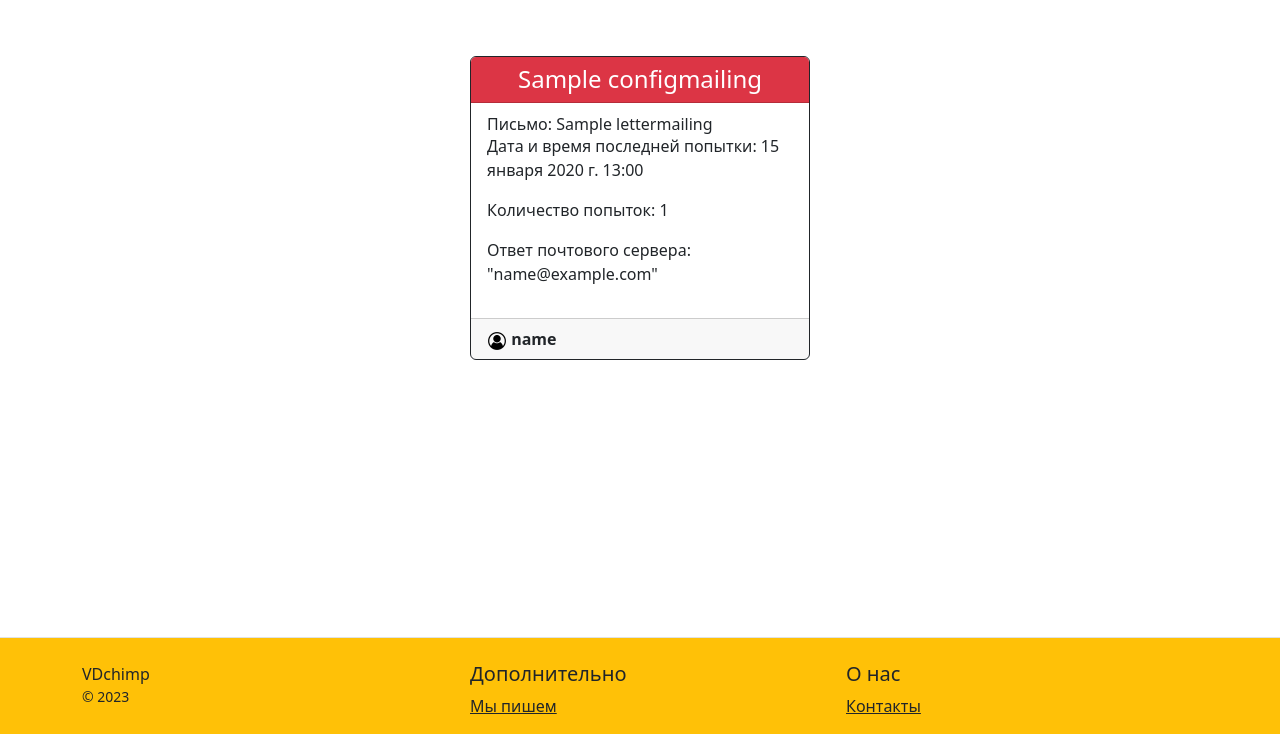
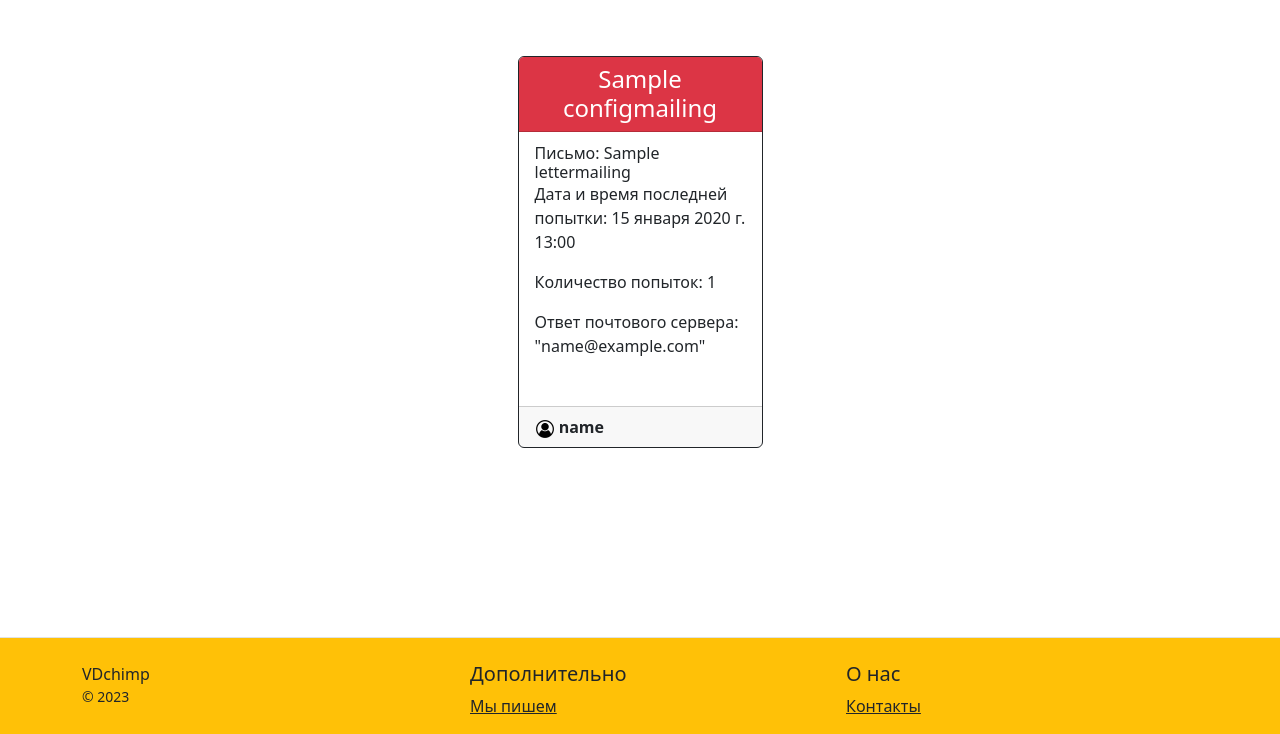
Before and after one commit to VDexpert/vdchimp, a Django app: page /mail-server-responds/ in a window 1280 px wide. Shown: the part 66-800 px from the top of the page. Run offline with Django 4.2, Linux system fonts and the light colour scheme; a user stored in the database is signed in; tables that the repository leaves empty hold one stand-in row (values such as "Sample post"); some libraries are stand-ins or nearby versions.

Commit message:
html fixe

```diff
--- a/sender/templates/sender/try_list.html
+++ b/sender/templates/sender/try_list.html
@@ -24,10 +24,10 @@
 {% endif %}
 
 <div class="container my-5">
-    <div class="row d-flex justify-content-center">
+    <div class="row row-cols-lg-5 row-cols-xl-4 row-cols-md-6 row-cols-sm-12 d-flex justify-content-center">
     {% for object in object_list %}
-        <div class="col-lg-5 col-xl-4 col-md-6 col-sm-12 col-12">
-            <div class="card mx-2 border-dark my-2">
+        <div class="col-12">
+            <div class="card mx-2 border-dark my-2 h-100">
                 <div class="card-header text-center bg-{% if object.mail_server_respond == 'Письмо успешно отправлено' %}warning{% else %}danger{% endif %}">
                     <h4 class="my-0 font-weight-normal {% if object.mail_server_respond == 'Письмо успешно отправлено' %}dark{% else %}text-white{% endif %}">{{ object.mailing.title }}</h4>
                 </div>
```
